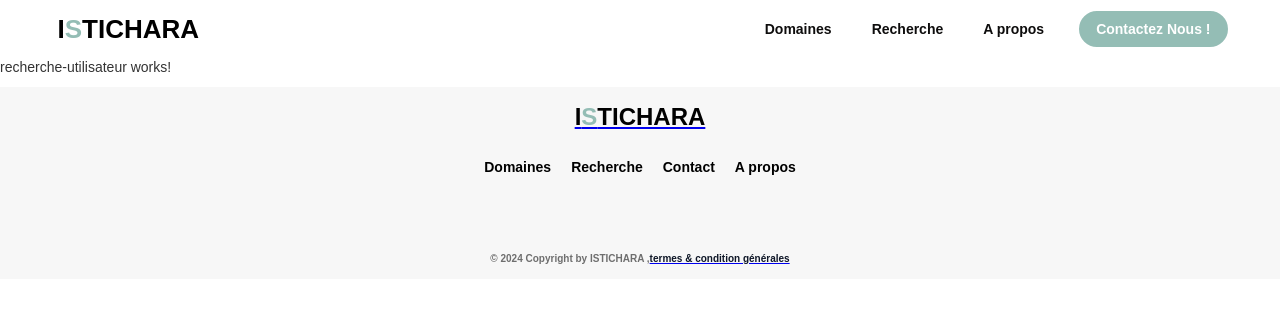
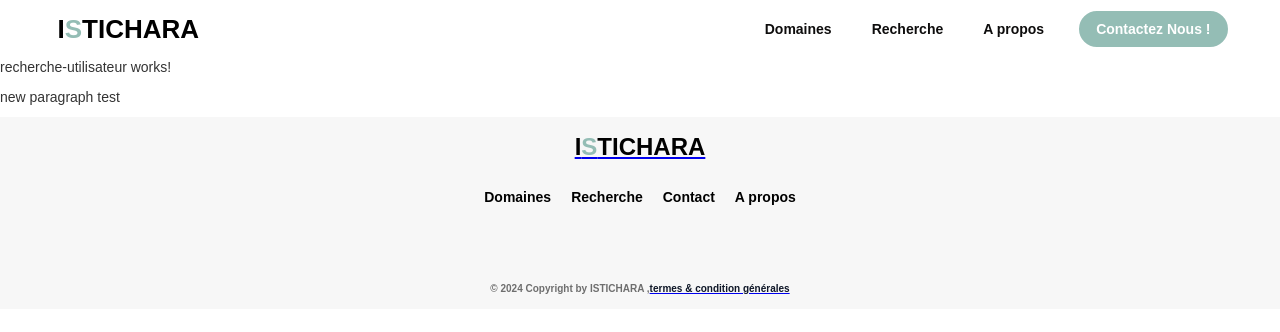
Before and after one commit to YassineMj/Projet-IsticharaConsultation-Angular, an Angular app: page /utilisateur/recherche-utilisateur in a window 1280 px wide. Shown: the top 332 px of the page. Built offline with nearby package versions, Linux system fonts and the light colour scheme.

Commit message:
modifcation dasn recherche

```diff
--- a/src/app/Partie-Utilisateur/recherche-utilisateur/recherche-utilisateur.component.html
+++ b/src/app/Partie-Utilisateur/recherche-utilisateur/recherche-utilisateur.component.html
@@ -1,3 +1,3 @@
 <p>recherche-utilisateur works!</p>
-
+<p>new paragraph test</p>
 <app-bas-de-page></app-bas-de-page>
```
